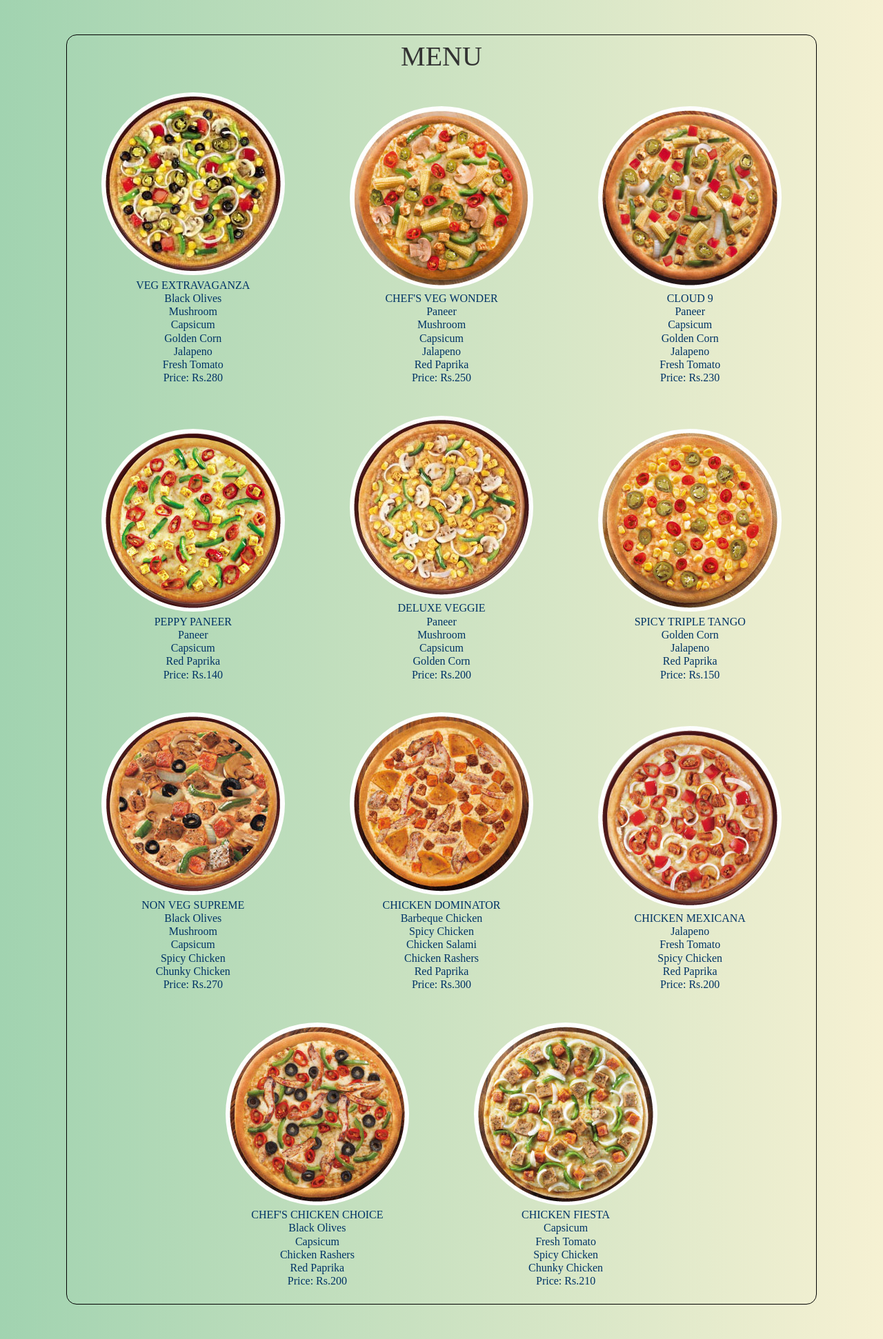
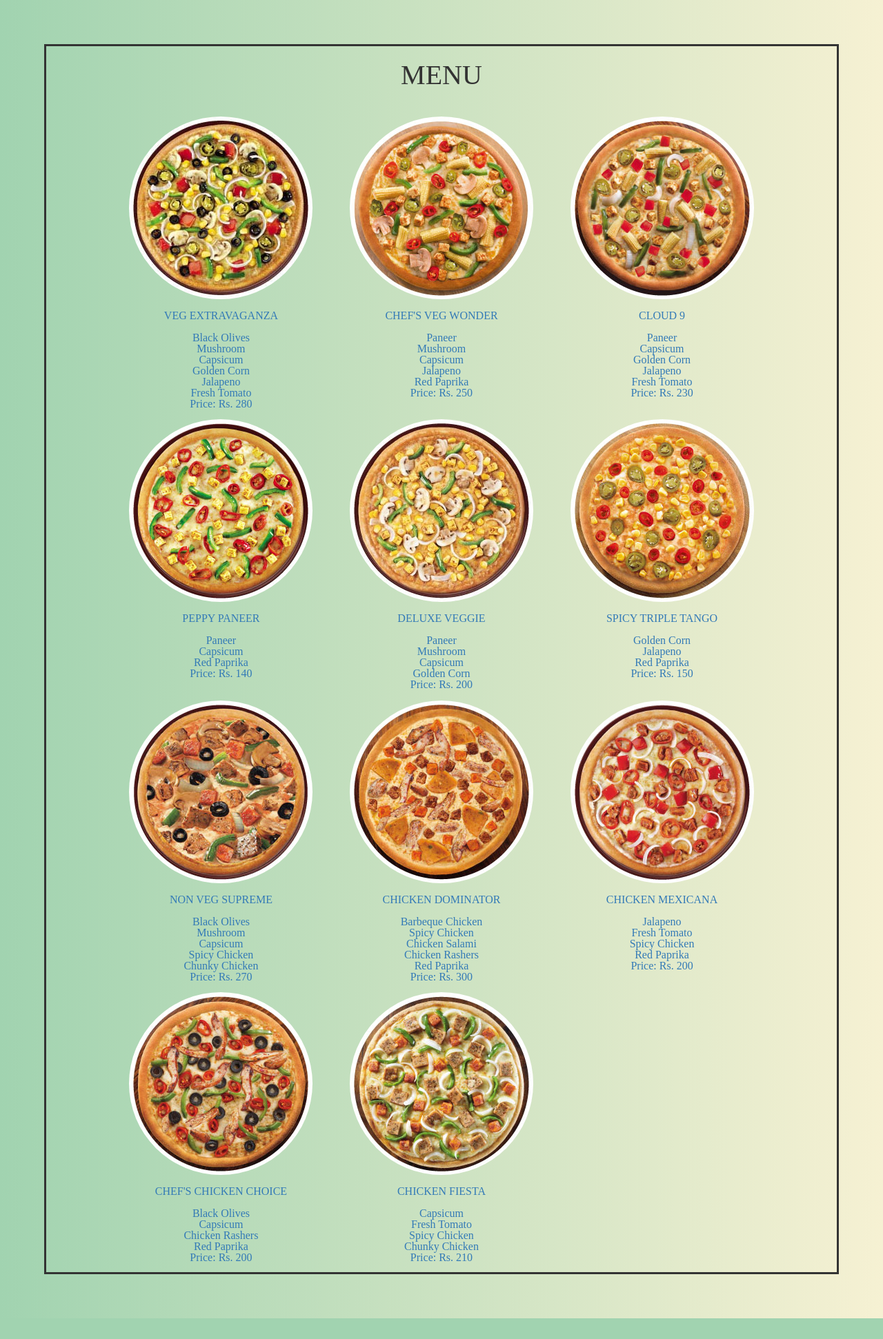
Before and after one commit to Attila03/Django-project, a Django app: page /ordersite/Menu/1/ in a window 1280 px wide. Shown: the part 52-1994 px from the top of the page at 69% size. After the commit the page ends 1964 px from the top, so only its background shows below. Run offline with Django 3.2, Linux system fonts and the light colour scheme; data comes from the database, SQL or seed files in the repository; both versions use the stored data as it was after the commit; some libraries are stand-ins or nearby versions.

Commit message:
Added bootstrap

```diff
--- a/ordersite/templates/ordersite/Menu.html
+++ b/ordersite/templates/ordersite/Menu.html
@@ -7,20 +7,33 @@
 {% endblock customcss %}
 
 {% block con %}
-    <div class="content">
-        <h2>MENU</h2>
-        {% for pizza in P %}
-        <a href="{% url 'Pizzaorder' pizza.name %}">
-        <div class="pizza">
-            <img src="{% static pizza.getimageurl %}"/>
-            <p>{{ pizza.name }}</p>
-            {% for topping in pizza.toppings.all %}
-            <p>{{ topping.name }}</p>
-            {% endfor %}
-            <p>Price: Rs.{{ pizza.cost }}</p>
+    <div class="container-fluid margin-adjust">
+        <div class="row">
+            <div class="col-xs-10 col-xs-offset-1">
+                <h2 class="text-center">MENU</h2>
+                </br>
+                <div class="row ">
+                    {% for pizza in pizza_qs %}
+                    <div class="col-xs-4 text-center">
+                    <a href="{% url 'Pizzaorder' pizza.name %}">
+                        <img class="center-block" src="{% static pizza.getimageurl %}">
+                        </br>
+                        <h5>{{ pizza.name }}</h5>
+                        </br>
+                        <ul>
+                            {% for topping in pizza.toppings.all %}
+                            <li>{{ topping.name }}</li>
+                            {% endfor %}
+                            <li>Price: Rs. {{pizza.cost}}</li>
+                        </ul>
+                    </a>
+                    </div>
+                    {% endfor %}
+                </div>
+
+            </div>
         </div>
-        </a>
-        {% endfor %}
     </div>
 
+
 {% endblock con %}
--- a/ordersite/templates/ordersite/base.html
+++ b/ordersite/templates/ordersite/base.html
@@ -5,6 +5,8 @@
     <meta charset="UTF-8">
     <title>The Pizza Place{% block title %}{% endblock title %}</title>
         <link rel="stylesheet" type = "text/css" href="{% static 'css/bootstrap.min.css' %}" />
+
+
     {% block customcss %}
     {% endblock customcss %}
 </head>
@@ -28,6 +30,7 @@
                 <li class="">
                     <a href="{% url 'Custom' %}"> CUSTOM PIZZA </a>
                 </li>
+
             </ul>
 
             <ul class="nav navbar-nav navbar-right">
@@ -36,10 +39,9 @@
                 </li>
             </ul>
 
-
-
         </div>
     </nav>
+
 
 {% block con %}
 {% endblock con %}
--- a/ordersite/views.py
+++ b/ordersite/views.py
@@ -10,18 +10,19 @@
 class Homeview(View):
 
     def get(self, request, *args, **kwargs):
+
         return render(request, 'ordersite/Home.html')
 
 
 class Menuview(View):
 
     def get(self, request, menu_type=None):
-        P = Pizza.objects.filter(custom=False)
+        pizza_qs = Pizza.objects.filter(custom=False)
         if menu_type == 'Veg':
-            P = P.filter(vegetarian=True, custom=False)
+            pizza_qs = pizza_qs.filter(vegetarian=True, custom=False)
         elif menu_type == 'Nonveg':
-            P = P.filter(vegetarian=False, custom=False)
-        context = { 'P': P, }
+            pizza_qs = pizza_qs.filter(vegetarian=False, custom=False)
+        context = { 'pizza_qs': pizza_qs, }
 
         return render(request, 'ordersite/Menu.html', context=context)
 
@@ -46,7 +47,7 @@
 
     def get(self, request, *args, **kwargs):
         context ={
-            'PF' : PizzaForm(),
+            'form' : PizzaForm(),
         }
         return render(request, 'ordersite/Custom.html', context=context)
 
--- a/static/css/basic.css
+++ b/static/css/basic.css
@@ -59,18 +59,6 @@
     color: #003366;
 }
 
-.content {
-	background: transparent;
-	/*background-color: white;*/
-	margin: 50px auto;
-	width: 85%;
-	border-radius: 15px;
-	border-color: black;
-	border-style: solid;
-	border-width: thin;
-
-    text-align: center;
-}
 
 .pizza {
 	display: inline-block;
@@ -94,8 +82,31 @@
 	max-width: 100%;
 	height: auto;
 	border-radius: 50%;
+	margin-top: 5%;
 }
 
 .navbar {
     border-radius: 0;
 }
+
+.row {
+  display: -webkit-box;
+  display: -webkit-flex;
+  display: -ms-flexbox;
+  display:         flex;
+  flex-wrap: wrap;
+}
+.row > [class*='col-'] {
+  display: flex;
+  flex-direction: column;
+}
+.margin-adjust {
+	border-color: black;
+	border: solid;
+	margin: 5%;
+	padding: 1%;
+}
+
+.table {
+	margin: 10% auto;
+}
```
Also changed, not shown: ordersite/templates/ordersite/Custom.html (+20 -15 lines), ordersite/templates/ordersite/Home.html (+32 -4 lines), ordersite/templates/ordersite/Login.html (+20 -8 lines), ordersite/templates/ordersite/Register.html (+20 -9 lines), static/css/home.css (+8 -8 lines), db.sqlite3.
